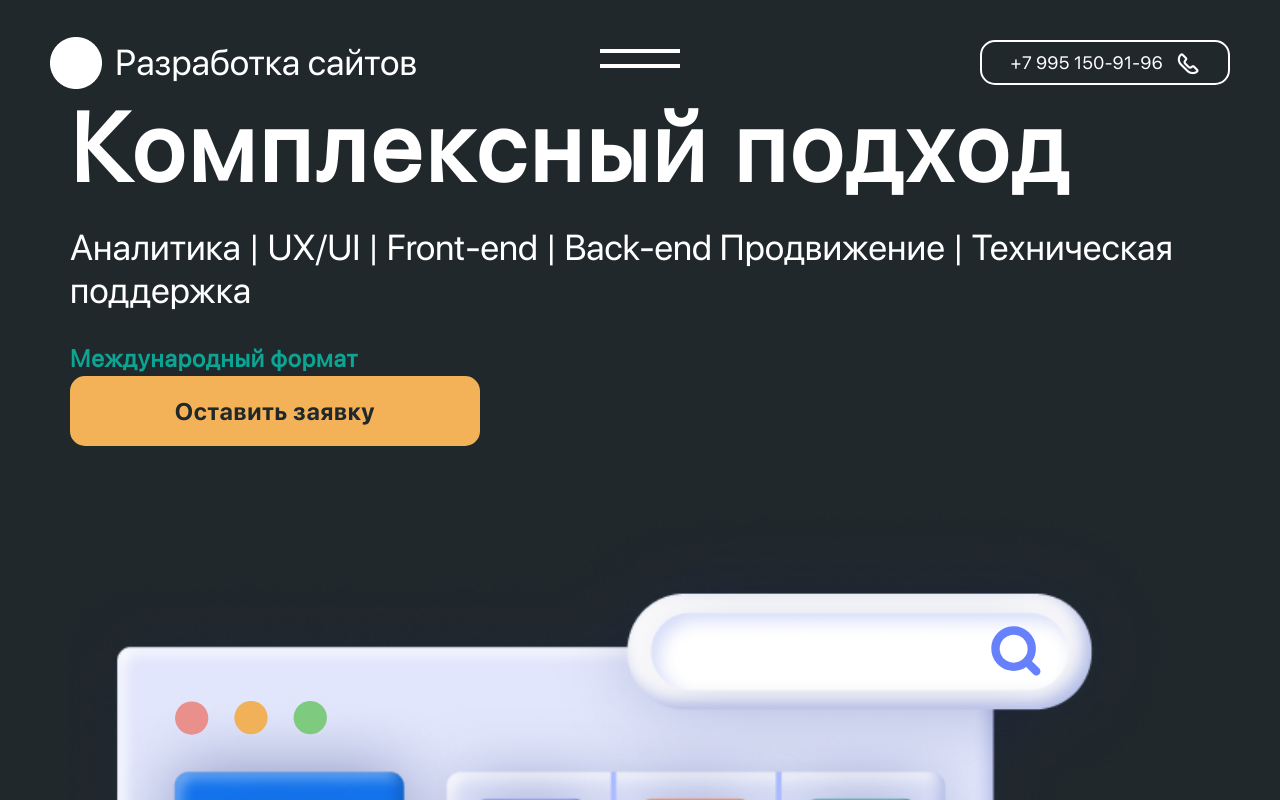
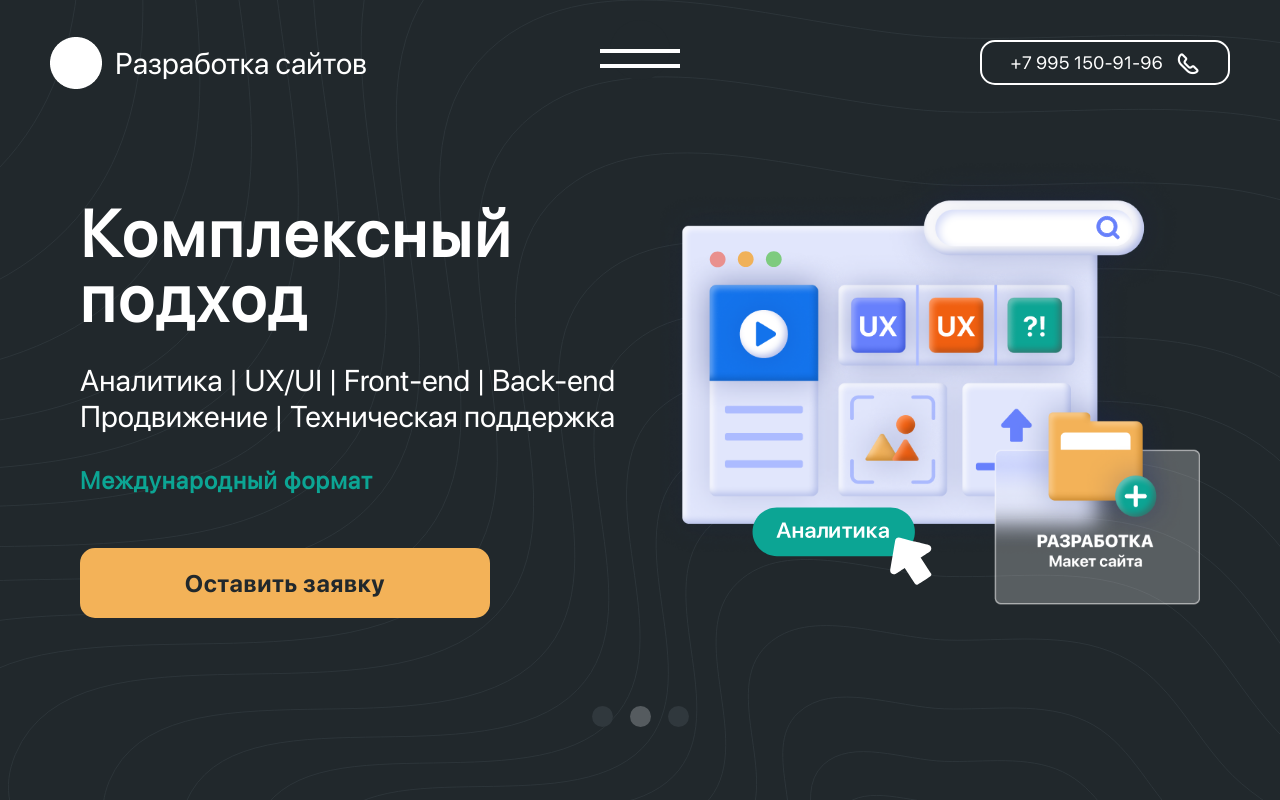
Before and after one commit to AlexYakubovsky/qualtech, a Next.js app: page / in a window 1280 px wide. Shown: the top 800 px of the page. Built offline with nearby package versions, Linux system fonts and the light colour scheme.

Commit message:
refactoring and adaptive to section of banners

```diff
--- a/components/sections/banners/Banners.js
+++ b/components/sections/banners/Banners.js
@@ -1,68 +1,85 @@
-import img from '@/images/backgrounds/0.png'
-import { Section, Carousel, SlideItem, Text, Button, Lottie } from '@/components/ui'
+import React from 'react'
+import useWindowsSize from 'hooks/useWindowSize'
+import { Section, Container, Row, Col, Carousel, SlideItem, Text, Button, Lottie } from 'components/ui'
+import img from 'images/backgrounds/0.svg'
+import s from './banners.module.scss'
 
 export default function Banners() {
+	const { deviceWidth } = useWindowsSize()
+	const banners = [
+		{
+			title: 'Разработка сайтов любой сложности',
+			text: `Мы разрабатываем сайты любого типа.\nОт лендинга до мультифункциональных информационных порталов`,
+			subTitle: 'Разработка под ключ',
+			button: 'Оставить заявку',
+			lottie: '/animations/banner-1.json'
+		},
+		{
+			title: 'Комплексный подход',
+			text: `Аналитика | UX/UI | Front-end | Back-end\nПродвижение | Техническая поддержка`,
+			subTitle: 'Международный формат',
+			button: 'Оставить заявку',
+			lottie: '/animations/banner-0.json'
+		},
+		{
+			title: 'Разработка мобильных приложений',
+			text: `Разработка приложений\nлюбой сложности`,
+			subTitle: 'Взаимодействие Swift с JavaScript',
+			button: 'Оставить заявку',
+			lottie: '/animations/banner-2.json'
+		}
+	]
+
 	return (
-		<Section backgroundImg={img} first>
-			<div className='container'>
+		<Section backgroundImg={img.src}>
+			<Container>
 				<Carousel
 					allowTouchMove={true}
 					effect='fade'
 					loop={true}
 					speed={1400}
-					pagination={{ clickable: true }}
+					pagination={deviceWidth !== 'small' && { clickable: true }}
 					autoplay={{
 						delay: 4500,
 						disableOnInteraction: false
 					}}
+					className='offset-top-40'
+					style={deviceWidth !== 'small'
+						? { paddingBottom: 45 }
+						: null
+					}
 				>
-					<SlideItem>
-						<div className='row row-20 align-items-center'>
-							<div className='col-xl-6'>
-								<Text as='h1'>Разработка сайтов любой сложности</Text>
-								<Text as='p' className='offset-top-30' size='xl'>
-									{`Мы разрабатываем сайты любого типа.\nОт лендинга до мультифункциональных информационных порталов`}
-								</Text>
-								<Text as='p' className='offset-top-30' size='lg' color='green' weight='bold'>Разработка под ключ</Text>
-								<Button size='lg' className='offset-xl-top-80'>Оставить заявку</Button>
-							</div>
-							<div className='col-xl-6'>
-								<Lottie path='/animations/banner-1.json' />
-							</div>
-						</div>
-					</SlideItem>
-					<SlideItem>
-						<div className='row row-20 align-items-center'>
-							<div className='col-xl-6'>
-								<Text view='seo'>Комплексный подход</Text>
-								<Text as='p' className='offset-top-30' size='xl'>
-									{`Аналитика | UX/UI | Front-end | Back-end\nПродвижение | Техническая поддержка`}
-								</Text>
-								<Text as='p' className='offset-top-30' size='lg' color='green' weight='bold'>Международный формат</Text>
-								<Button size='lg' className='offset-xl-top-80'>Оставить заявку</Button>
-							</div>
-							<div className='col-xl-6'>
-								<Lottie path='/animations/banner-0.json' />
-							</div>
-						</div>
-					</SlideItem>
-					<SlideItem>
-						<div className='row row-20 align-items-center'>
-							<div className='col-xl-6'>
-								<Text view='seo'>Разработка мобильных приложений</Text>
-								<Text as='p' className='offset-top-30' size='xl'>{`Разработка приложений\nлюбой сложности`}</Text>
-								<Text as='p' className='offset-top-30' size='lg' color='green' weight='bold'>
-									Взаимодействие Swift с JavaScript
-								</Text>
-								<Button size='lg' className='offset-xl-top-80'>Оставить заявку</Button>
-							</div>
-							<div className='col-xl-6'>
-								<Lottie path='/animations/banner-2.json' />
-							</div>
-						</div>
-					</SlideItem>
+					{banners.map((banner, i) => (
+						<SlideItem key={i}>
+							<Row row={20} align='center'>
+								<Col sm={6} order-sm={2}>
+									<div className={s['banner__animation']}>
+										<Lottie path={banner.lottie} />
+									</div>
+								</Col>
+								<Col sm={6} order-sm={1}>
+									<div className={s['banner__text']}>
+										<Text as='h1'>{banner.title}</Text>
+										<Text as='p' className='offset-top-15 offset-sm-top-30' size='xl' whiteSpace='pre-line'>
+											{banner.text}
+										</Text>
+										<Text as='p' className='offset-top-15 offset-sm-top-30' size='lg' color='green' weight='bold'>
+											{banner.subTitle}
+										</Text>
+									</div>
+									<Button
+										size='lg'
+										className='offset-top-15 offset-sm-top-50 offset-xl-top-80'
+										fluid={deviceWidth === 'small'}
+									>
+										{banner.button}
+									</Button>
+								</Col>
+							</Row>
+						</SlideItem>
+					))}
 				</Carousel>
-			</div>
+			</Container>
 		</Section>
 	)
 }
--- /dev/null
+++ b/components/sections/banners/banners.module.scss
@@ -0,0 +1,22 @@
+@import "styles/variables";
+
+.banner {
+  &__animation {
+    width: 88%;
+    margin-left: auto;
+    margin-right: auto;
+    @media (min-width: $sm) {
+      width: 100%;
+    }
+  }
+
+  &__text {
+    min-height: 270px;
+    @media (min-width: $xxs) {
+      min-height: 205px;
+    }
+    @media (min-width: $sm) {
+      min-height: auto;
+    }
+  }
+}
--- a/components/ui/carousel/swiper.module.scss
+++ b/components/ui/carousel/swiper.module.scss
@@ -1,21 +1,19 @@
 @import 'styles/variables';
-
-.swiper {
-  padding-bottom: 80px !important;
-}
 
 .swiper-slide:not(.swiper-slide-active) {
   opacity: 0 !important;
 }
 
-.swiper-pagination-bullet {
-  background: $dark-gray !important;
-  width: 21px !important;
-  height: 21px !important;
-  opacity: 1 !important;
-  margin: 0 9px !important;
+.swiper {
+  .swiper-pagination-bullet {
+    background: $dark-gray;
+    width: 21px;
+    height: 21px;
+    opacity: 1;
+    margin: 0 8.5px !important;
 
-  &.swiper-pagination-bullet-active {
-    background: #555B5F !important;
+    &.swiper-pagination-bullet-active {
+      background: #555B5F;
+    }
   }
 }
--- a/components/ui/grid/grid.module.scss
+++ b/components/ui/grid/grid.module.scss
@@ -6,7 +6,7 @@ $gap: 20px !default;
 $breakpoints: (
         xs: (
                 'screen': 576px,
-                'container': 540px,
+                'container': 520px,
         ),
         sm: (
                 'screen': 768px,
@@ -14,19 +14,19 @@ $breakpoints: (
         ),
         md: (
                 'screen': 992px,
-                'container': 960px,
+                'container': 920px,
         ),
         lg: (
                 'screen': 1200px,
-                'container': 1140px,
+                'container': 1120px,
         ),
         xl: (
                 'screen': 1400px,
-                'container': 1250px,
+                'container': 1300px,
         ),
         xxl: (
-                'screen': 1800px,
-                'container': 1480px,
+                'screen': 1600px,
+                'container': 1440px,
         ),
 ) !default;
 
@@ -39,9 +39,9 @@ $breakpoints: (
       max-width: #{100% / $columns * $i};
     }
     .offset#{$infix}-#{$i} {
-      margin-left: #{(100% / $columns) * $i};
+      margin-left: #{100% / $columns * $i};
     }
-    .order-#{$infix}-#{$i} {
+    .order#{$infix}-#{$i} {
       order: $i;
     }
   }
@@ -56,36 +56,50 @@ $breakpoints: (
   padding-right: $gap;
 }
 
-.align-items-start {
+.align-items {
+  &-start {
     align-items: flex-start;
   }
 
-.align-items-center {
+  &-center {
     align-items: center;
   }
 
-.align-items-end {
+  &-end {
     align-items: flex-end;
   }
+}
 
-.align-self-start {
+.align-self {
+  &-start {
     align-self: flex-start;
   }
 
-.justify-content-start {
+  &-center {
+    align-self: center;
+  }
+
+  &-end {
+    align-self: flex-end;
+  }
+}
+
+.justify-content {
+  &-start {
     justify-content: flex-start;
   }
 
-.justify-content-center {
+  &-center {
     justify-content: center;
   }
 
-.justify-content-end {
+  &-end {
     justify-content: flex-end;
   }
 
-.justify-content-space-between {
+  &-space-between {
     justify-content: space-between;
+  }
 }
 
 .row {
@@ -118,20 +132,45 @@ $breakpoints: (
   width: 100%
 }
 
-.offset-top-10 {
+.offset {
+  &-top-10 {
     margin-top: 10px;
   }
 
-.offset-top-20 {
+  &-top-15 {
+    margin-top: 15px;
+  }
+
+  &-top-20 {
     margin-top: 20px;
   }
 
-.offset-top-30 {
+  &-top-30 {
     margin-top: 30px;
   }
 
-.offset-top-80 {
+  &-top-40 {
+    margin-top: 40px;
+  }
+
+  &-top-80 {
     margin-top: 80px;
+  }
+
+  @media (min-width: $sm) {
+    &-sm-top-30 {
+      margin-top: 30px;
+    }
+
+    &-sm-top-50 {
+      margin-top: 50px;
+    }
+  }
+  @media (min-width: $xl) {
+    &-xl-top-80 {
+      margin-top: 80px;
+    }
+  }
 }
 
 .offset-xxl-top-100 {
--- a/components/ui/lottie/Lottie.js
+++ b/components/ui/lottie/Lottie.js
@@ -20,7 +20,11 @@ const Lottie = ({ path, ...props }) => {
 	}, [lottie, path])
 
 	return (
-		<div ref={lottieRef} {...props} />
+		<div
+			ref={lottieRef}
+			style={{ display: 'flex' }}
+			{...props}
+		/>
 	)
 }
 
--- a/components/ui/section/Section.js
+++ b/components/ui/section/Section.js
@@ -27,8 +27,11 @@ const Section = ({
 
 	if (backgroundImg) {
 		style = {
+			backgroundImage: `url(${backgroundImg})`,
+			backgroundRepeat: 'no-repeat',
+			backgroundPosition: 'center top',
+			backgroundSize: 'cover',
 			...style,
-			backgroundImage: `url(${backgroundImg})`
 		}
 	}
 
--- a/components/ui/section/style.module.scss
+++ b/components/ui/section/style.module.scss
@@ -1,5 +1,16 @@
+@import "styles/variables";
+
 .section {
-  padding: 100px 0;
+  padding-top:  40px;
+  padding-bottom: 25px;
+  @media (min-width: $sm) {
+    padding-top: 70px;
+    padding-bottom: 55px;
+  }
+  @media (min-width: $lg) {
+    padding-top: 100px;
+    padding-bottom: 85px;
+  }
 
   &.p0 {
     padding: 0;
@@ -12,8 +23,4 @@
   &.pb0 {
     padding-bottom: 0;
   }
-
-  &.section-first {
-    padding-bottom: 65px
-  }
 }
--- a/components/ui/text/Text.js
+++ b/components/ui/text/Text.js
@@ -65,7 +65,7 @@ Text.propTypes = {
 	decoration: PropTypes.oneOf(['underline', 'line-through']),
 	whiteSpace: PropTypes.oneOf(['pre-line', 'nowrap']),
 	cursor: PropTypes.oneOf(['pointer']),
-	view: PropTypes.oneOf(['seo', 'ticker'])
+	view: PropTypes.oneOf(['seo'])
 }
 
 export default Text
--- a/components/ui/text/style.module.scss
+++ b/components/ui/text/style.module.scss
@@ -12,19 +12,31 @@
     font-size: 18px;
     line-height: 21.5px;
     @media (min-width: $sm) {
-      font-size: 27px;
-      line-height: 37px;
+      font-size: 23px;
+      line-height: 30px;
     }
     @media (min-width: $lg) {
       letter-spacing: 0.001em;
+      font-size: 30px;
+      line-height: 36px;
+    }
+    @media (min-width: $xxl) {
       font-size: 36px;
       line-height: 43px;
     }
   }
 
   &.text-lg {
-    font-size: 24px;
-    line-height: 34px;
+    font-size: 18px;
+    line-height: 25px;
+    @media (min-width: $sm) {
+      font-size: 20px;
+      line-height: 28px;
+    }
+    @media (min-width: $lg) {
+      font-size: 24px;
+      line-height: 34px;
+    }
   }
 
   &.text-md {
@@ -38,11 +50,29 @@
   }
 }
 
-h1 {
+h1,
+.text-seo {
   &.text {
-    font-size: 96px;
-    line-height: 96px;
-    letter-spacing: 0.05em;
+    font-size: 36px;
+    line-height: 36px;
+    font-weight: 700;
+    @media (min-width: $sm) {
+      font-size: 50px;
+      line-height: 50px;
+      letter-spacing: 0.05em;
+    }
+    @media (min-width: $lg) {
+      font-size: 65px;
+      line-height: 65px;
+    }
+    @media (min-width: $xl) {
+      font-size: 78px;
+      line-height: 78px;
+    }
+    @media (min-width: $xxl) {
+      font-size: 96px;
+      line-height: 96px;
+    }
   }
 }
 
@@ -54,13 +84,22 @@ h2 {
   }
 }
 
+h6 {
+  &.text {
+    font-family: $font-secondary;
+    font-size: 36px;
+    line-height: 34px;
+    font-weight: 700;
+  }
+}
+
 .color-primary {
   color: $text-primary;
 }
 
 .color-green {
   color: $green;
-  letter-spacing: 0.04em;
+  letter-spacing: 0.05em;
 }
 
 .color-black {
@@ -153,17 +192,3 @@ h2 {
 .cursor-pointer {
   cursor: pointer;
 }
-
-.text-seo {
-  font-size: 96px;
-  line-height: 96px;
-  letter-spacing: 0.05em;
-  font-weight: 700;
-}
-
-.text-title {
-  font-family: $font-secondary;
-  font-size: 36px;
-  line-height: 34px;
-  font-weight: 700;
-}
--- a/styles/_reset.scss
+++ b/styles/_reset.scss
@@ -14,7 +14,6 @@ body {
   box-sizing: border-box;
   margin: 0;
   padding: 0;
-  //white-space: pre-line;
 }
 
 a {
--- a/styles/_variables.scss
+++ b/styles/_variables.scss
@@ -22,4 +22,4 @@ $sm: 768px;
 $md: 992px;
 $lg: 1200px;
 $xl: 1400px;
-$xxl: 1800px;
+$xxl: 1600px;
```
Also changed, not shown: components/layout/header/header.module.scss (+16 -13 lines), public/images/backgrounds/0.png (deleted), public/images/backgrounds/0.svg (added). Lines whose indentation alone changed are shown as unchanged.
